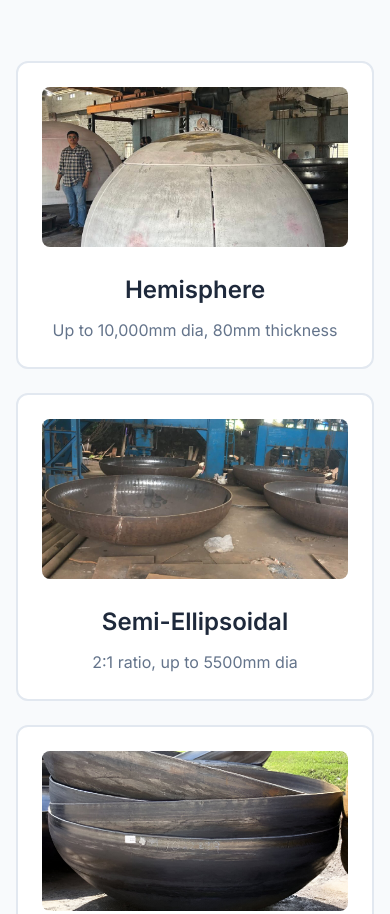
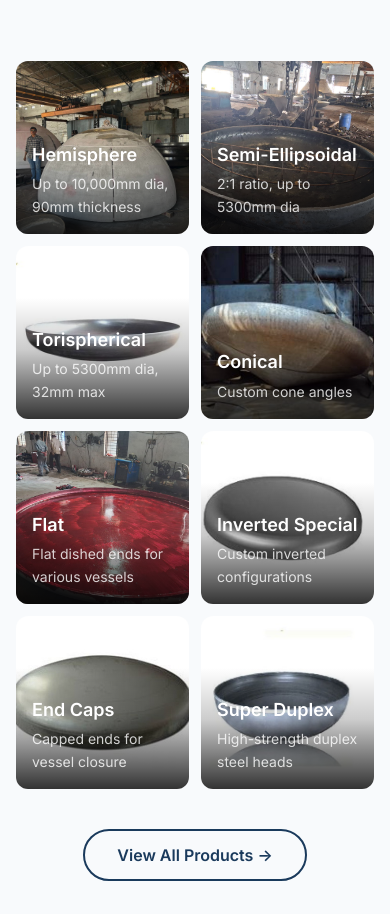
Before and after one commit to saimanoj0609/Satya-Fabricators-pvt-ltd-website, a plain HTML site: page index.html in a window 390 px wide. Shown: the part 3012-3926 px from the top of the page. Drawn offline with Linux system fonts and the light colour scheme.

Commit message:
Redesign product cards to gallery-style layout
- Products grid now uses image-dominant gallery cards (like Workshop Gallery)
- Full-bleed images with gradient overlay showing product name/description
- Hover zoom effect and responsive 4→3→2 column grid
- Updated README with changelog entry

```diff
--- a/css/styles.css
+++ b/css/styles.css
@@ -623,45 +623,62 @@ h1, h2, h3, h4, h5, h6 {
 /* --- Products / Shapes Section --- */
 .products__grid {
   display: grid;
-  grid-template-columns: repeat(auto-fit, minmax(220px, 1fr));
-  gap: var(--space-6);
+  grid-template-columns: repeat(4, 1fr);
+  gap: var(--space-3);
 }
 
 .product-card {
-  background: var(--color-white);
+  position: relative;
   border-radius: var(--radius-lg);
-  padding: var(--space-6);
-  text-align: center;
-  border: 2px solid var(--color-gray-200);
-  transition: all var(--transition-base);
-  cursor: default;
+  overflow: hidden;
+  cursor: pointer;
+  aspect-ratio: 1;
+  transition: transform 0.3s ease, box-shadow 0.3s ease;
 }
 
 .product-card:hover {
-  border-color: var(--color-accent);
-  box-shadow: var(--shadow-md);
-  transform: translateY(-2px);
+  transform: translateY(-4px);
+  box-shadow: var(--shadow-lg);
 }
 
 .product-card__img {
   width: 100%;
-  height: 200px;
+  height: 100%;
   object-fit: cover;
-  margin-bottom: var(--space-6);
-  border-radius: var(--radius-md);
-  background: var(--color-off-white);
+  object-position: center;
+  display: block;
+  transition: transform 0.4s ease;
+}
+
+.product-card:hover .product-card__img {
+  transform: scale(1.08);
+}
+
+.product-card__overlay {
+  position: absolute;
+  inset: 0;
+  background: linear-gradient(to top, rgba(0,0,0,0.8) 0%, rgba(0,0,0,0.2) 40%, transparent 70%);
+  display: flex;
+  flex-direction: column;
+  justify-content: flex-end;
+  padding: var(--space-4);
+  transition: background 0.3s ease;
+}
+
+.product-card:hover .product-card__overlay {
+  background: linear-gradient(to top, rgba(0,0,0,0.85) 0%, rgba(0,0,0,0.3) 50%, transparent 80%);
 }
 
 .product-card__name {
-  font-size: var(--text-2xl);
+  font-size: var(--text-lg);
   font-weight: 600;
-  color: var(--color-gray-800);
+  color: var(--color-white);
 }
 
 .product-card__desc {
-  font-size: var(--text-base);
-  color: var(--color-gray-500);
-  margin-top: var(--space-2);
+  font-size: var(--text-sm);
+  color: rgba(255, 255, 255, 0.8);
+  margin-top: var(--space-1);
 }
 
 /* --- Materials Section --- */
@@ -1327,6 +1344,10 @@ h1, h2, h3, h4, h5, h6 {
   }
 
   .lightbox-grid {
+    grid-template-columns: repeat(3, 1fr);
+  }
+
+  .products__grid {
     grid-template-columns: repeat(3, 1fr);
   }
 }
@@ -1412,9 +1433,12 @@ h1, h2, h3, h4, h5, h6 {
     font-size: var(--text-4xl);
   }
 
-  .capability-card__img,
-  .product-card__img {
+  .capability-card__img {
     height: 160px;
+  }
+
+  .products__grid {
+    grid-template-columns: repeat(2, 1fr);
   }
 
   .form__row {
--- a/index.html
+++ b/index.html
@@ -146,48 +146,59 @@
       <div class="products__grid">
         <div class="product-card reveal reveal--delay-1">
           <img src="images/5meter-ID-Dish-by-petal-&-Crown-construct.jpeg" alt="Hemisphere Dish End" class="product-card__img">
+          <div class="product-card__overlay">
             <div class="product-card__name">Hemisphere</div>
-          <div class="product-card__desc">Up to 10,000mm dia, 80mm thickness</div>
+            <div class="product-card__desc">Up to 10,000mm dia, 90mm thickness</div>
+          </div>
         </div>
         <div class="product-card reveal reveal--delay-2">
-          <img src="images/ellipsoidal-dish-end.jpg" alt="Semi-Ellipsoidal Dish End" class="product-card__img">
+          <img src="images/Dish-end_underprogress.jpeg" alt="Semi-Ellipsoidal Dish End" class="product-card__img">
+          <div class="product-card__overlay">
             <div class="product-card__name">Semi-Ellipsoidal</div>
-          <div class="product-card__desc">2:1 ratio, up to 5500mm dia</div>
+            <div class="product-card__desc">2:1 ratio, up to 5300mm dia</div>
+          </div>
         </div>
         <div class="product-card reveal reveal--delay-3">
-          <img src="images/torispherical-dish-end.jpg" alt="Torispherical Dish End" class="product-card__img">
+          <img src="images/titanium-dish-end.jpg" alt="Torispherical Dish End" class="product-card__img">
+          <div class="product-card__overlay">
             <div class="product-card__name">Torispherical</div>
             <div class="product-card__desc">Up to 5300mm dia, 32mm max</div>
           </div>
+        </div>
         <div class="product-card reveal reveal--delay-1">
           <img src="images/conical-dish-end.jpg" alt="Conical Dish End" class="product-card__img">
+          <div class="product-card__overlay">
             <div class="product-card__name">Conical</div>
             <div class="product-card__desc">Custom cone angles</div>
           </div>
+        </div>
         <div class="product-card reveal reveal--delay-2">
           <img src="images/Flat-dish.jpeg" alt="Flat Dish End" class="product-card__img">
+          <div class="product-card__overlay">
             <div class="product-card__name">Flat</div>
             <div class="product-card__desc">Flat dished ends for various vessels</div>
           </div>
+        </div>
         <div class="product-card reveal reveal--delay-1">
           <img src="images/inverted-heads.jpg" alt="Inverted Special" class="product-card__img">
+          <div class="product-card__overlay">
             <div class="product-card__name">Inverted Special</div>
             <div class="product-card__desc">Custom inverted configurations</div>
           </div>
+        </div>
         <div class="product-card reveal reveal--delay-2">
           <img src="images/dish-disc.jpg" alt="End Caps" class="product-card__img">
+          <div class="product-card__overlay">
             <div class="product-card__name">End Caps</div>
             <div class="product-card__desc">Capped ends for vessel closure</div>
           </div>
-        <div class="product-card reveal reveal--delay-3">
-          <img src="images/flat-bottoms.jpg" alt="Flat Bottom End for Storage Vessels" class="product-card__img">
-          <div class="product-card__name">Flat Bottom</div>
-          <div class="product-card__desc">Precision flat bottoms for tanks</div>
         </div>
         <div class="product-card reveal reveal--delay-2">
           <img src="images/super-duplex-dish-end.jpg" alt="Super Duplex Stainless Steel Dished End" class="product-card__img">
+          <div class="product-card__overlay">
             <div class="product-card__name">Super Duplex</div>
             <div class="product-card__desc">High-strength duplex steel heads</div>
+          </div>
         </div>
       </div>
       <div style="text-align: center; margin-top: var(--space-10);" class="reveal">
```
Also changed, not shown: 1 other file. Lines whose indentation alone changed are shown as unchanged.
